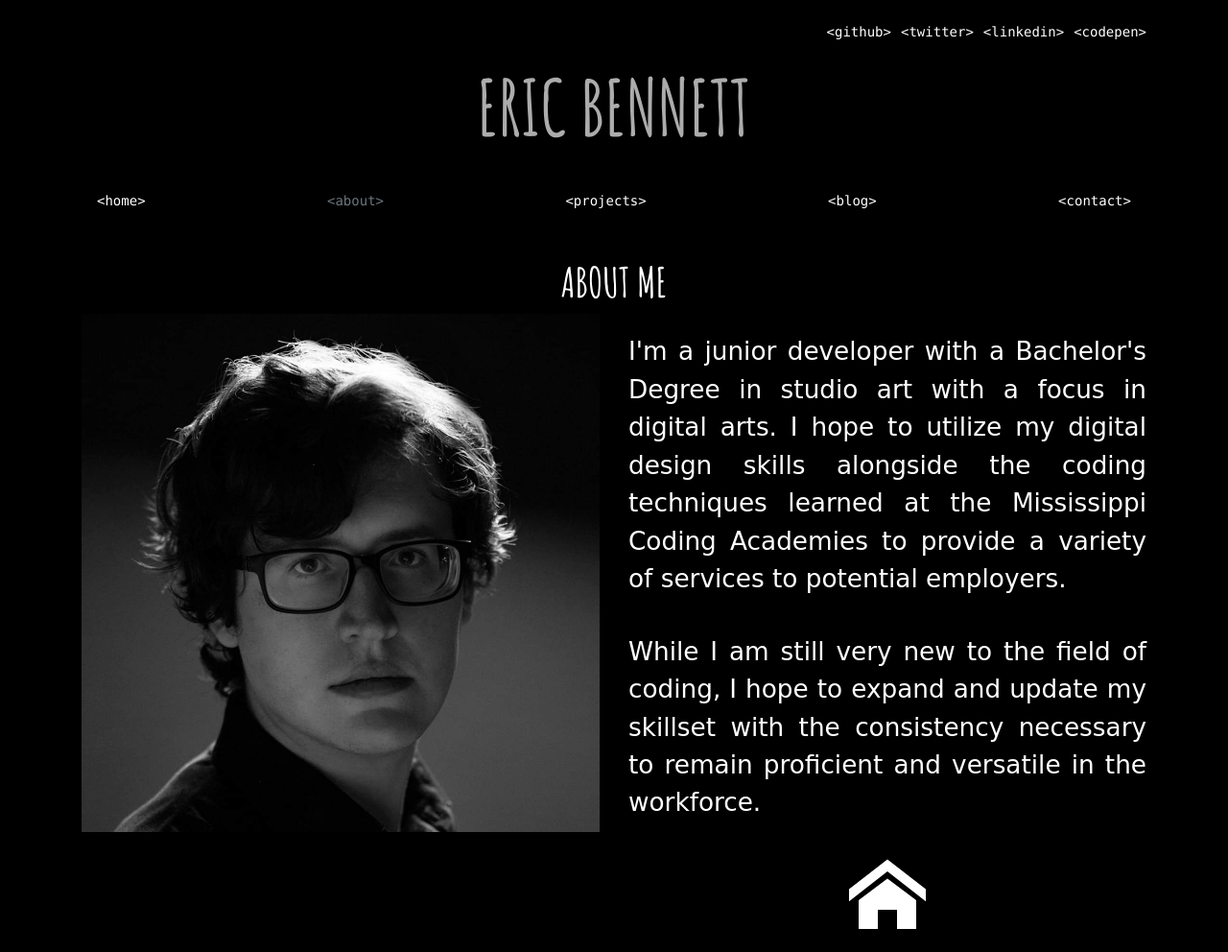
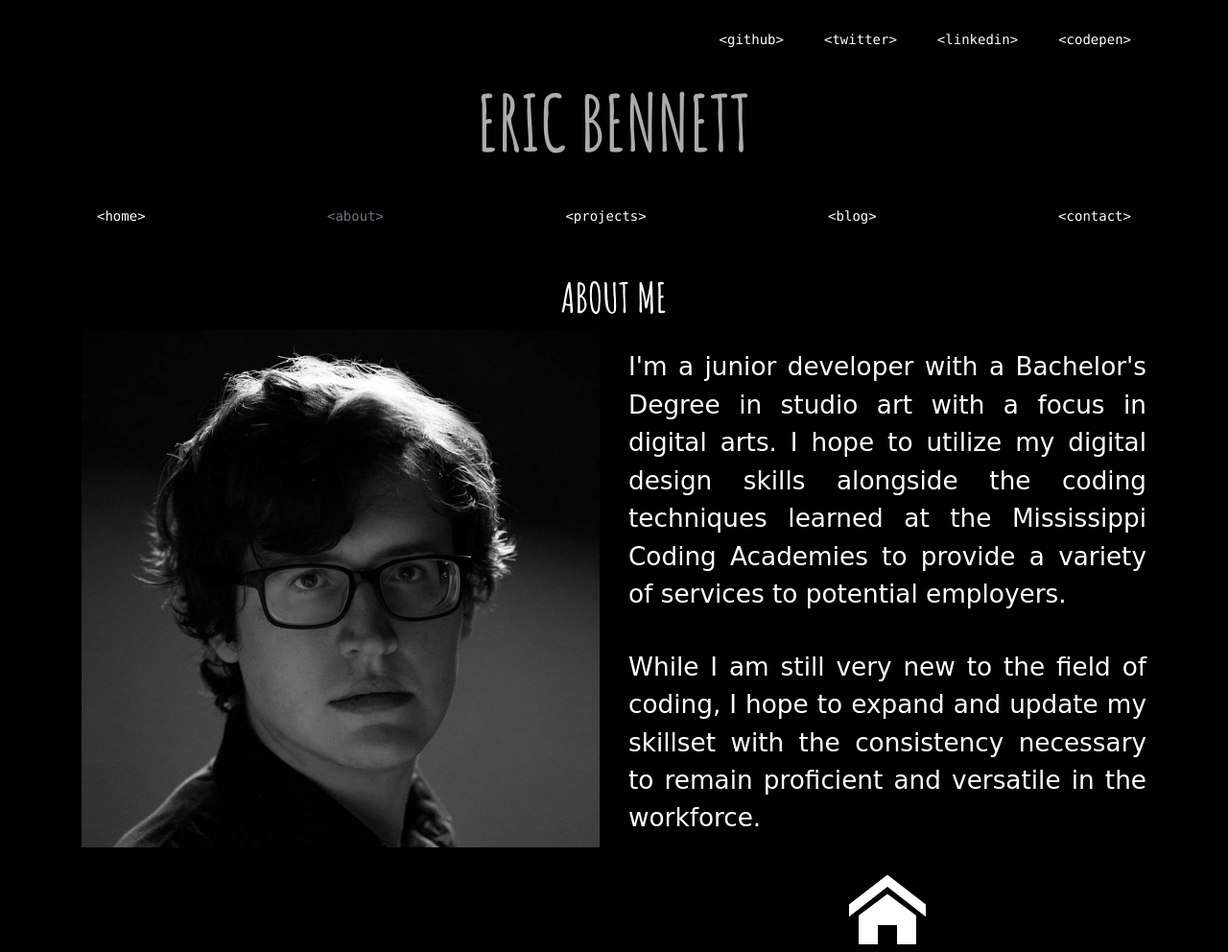
Before and after one commit to EricB90/Portfolio, a plain HTML site: page about.html in a window 1280 px wide. Shown: the top 992 px of the page at 96% size. Drawn offline with nearby package versions, Linux system fonts and the light colour scheme; a web font is replaced by a local one.

Commit message:
Update to Top Nav classes

```diff
--- a/about.html
+++ b/about.html
@@ -19,10 +19,10 @@
             <!-- open container -->
             <div class="container">
                 <ul class="social-list nav justify-content-md-end justify-content-center">
-                    <li class="socials"><a href="https://github.com/EricB90" target="_blank"><code>&lt;github&gt;</code></a></li>
-                    <li class="socials"><a href="https://twitter.com/Millennium4Dev" target="_blank"><code>&lt;twitter&gt;</code></a></li>
-                    <li class="socials"><a href="https://www.linkedin.com/in/eric-bennett-565a6a221/" target="_blank"><code>&lt;linkedin&gt;</code></a></li>
-                    <li class="socials"><a href="https://codepen.io/EricB90" target="_blank"><code>&lt;codepen&gt;</code></a></li>
+                    <li class="socials nav-item"><a href="https://github.com/EricB90" target="_blank" class="nav-link"><code>&lt;github&gt;</code></a></li>
+                    <li class="socials nav-item"><a href="https://twitter.com/Millennium4Dev" target="_blank" class="nav-link"><code>&lt;twitter&gt;</code></a></li>
+                    <li class="socials nav-item"><a href="https://www.linkedin.com/in/eric-bennett-565a6a221/" target="_blank" class="nav-link"><code>&lt;linkedin&gt;</code></a></li>
+                    <li class="socials nav-item"><a href="https://codepen.io/EricB90" target="_blank" class="nav-link"><code>&lt;codepen&gt;</code></a></li>
                 </ul>
             </div>
             <!-- close container -->
```
Also changed, not shown: blog.html (+4 -4 lines), contact.html (+4 -4 lines), index.html (+4 -4 lines), projects.html (+4 -4 lines).
